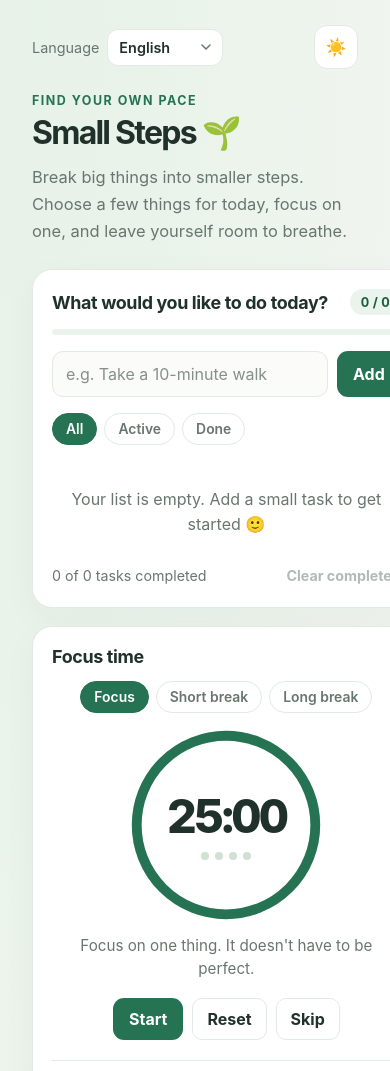
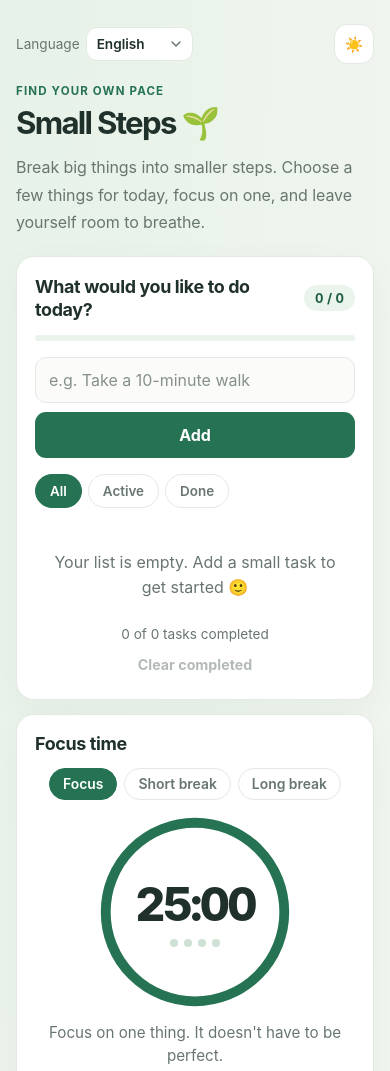
Before and after one commit to firatnexus/Small-Steps-, a plain HTML site: page index.html in a window 390 px wide. Shown: the top 1071 px of the page. Drawn offline with Linux system fonts and the light colour scheme.

Commit message:
Update style.css

```diff
--- a/style.css
+++ b/style.css
@@ -394,3 +394,117 @@ footer {
   .stats-grid { grid-template-columns: 1fr; }
   .week-chart { height: 120px; }
 }
+
+/* ============================================================
+   MOBİL İYİLEŞTİRMELERİ — v2.2
+   ============================================================ */
+
+/* 1. Üst bar: mobilde yan yana, sıkı */
+@media (max-width: 720px) {
+  .topbar {
+    justify-content: space-between;
+    gap: 12px;
+    margin-bottom: 20px;
+  }
+  .language-control {
+    font-size: .85rem;
+    gap: 6px;
+  }
+  .lang-select {
+    max-width: 140px;
+    padding: 8px 26px 8px 10px;
+    font-size: .85rem;
+  }
+  .icon-button {
+    width: 40px;
+    height: 40px;
+    font-size: .95rem;
+  }
+}
+
+/* 2. Kart altbilgisi: mobilde alt alta */
+@media (max-width: 480px) {
+  .task-footer {
+    flex-direction: column;
+    align-items: stretch;
+    gap: 6px;
+    text-align: center;
+  }
+  .task-footer .text-button {
+    text-align: center;
+    padding: 8px 0;
+  }
+  .task-footer span {
+    font-size: .85rem;
+  }
+}
+
+/* 3. Kart başlığı: rozet hizası */
+.card-head {
+  align-items: center;
+}
+.card-head h2 {
+  line-height: 1.3;
+}
+.count-badge {
+  align-self: center;
+}
+
+/* 4. Intro: mobilde daha rahat okunsun */
+@media (max-width: 480px) {
+  .intro {
+    font-size: 1rem;
+    line-height: 1.7;
+    letter-spacing: -.005em;
+  }
+  h1 {
+    font-size: clamp(1.75rem, 8vw, 2.25rem);
+    line-height: 1.1;
+  }
+  .eyebrow {
+    font-size: .72rem;
+    letter-spacing: .1em;
+  }
+}
+
+/* 5. Görev formu: mobilde buton tam genişlik */
+@media (max-width: 420px) {
+  .task-form {
+    flex-wrap: wrap;
+  }
+  .task-form input {
+    flex-basis: 100%;
+  }
+  .task-form .primary {
+    width: 100%;
+    padding: 13px 16px;
+  }
+}
+
+/* 6. Filtreler: taşmasın */
+@media (max-width: 420px) {
+  .filters {
+    gap: 6px;
+  }
+  .filters .chip {
+    padding: 8px 14px;
+    font-size: .84rem;
+  }
+}
+
+/* 7. Genel boşluk optimizasyonu */
+@media (max-width: 720px) {
+  .wrap {
+    padding: 24px 0 40px;
+  }
+  .card {
+    padding: 18px;
+    border-radius: 18px;
+  }
+  header {
+    margin-bottom: 20px;
+  }
+  .grid {
+    gap: 14px;
+  }
+}
```
